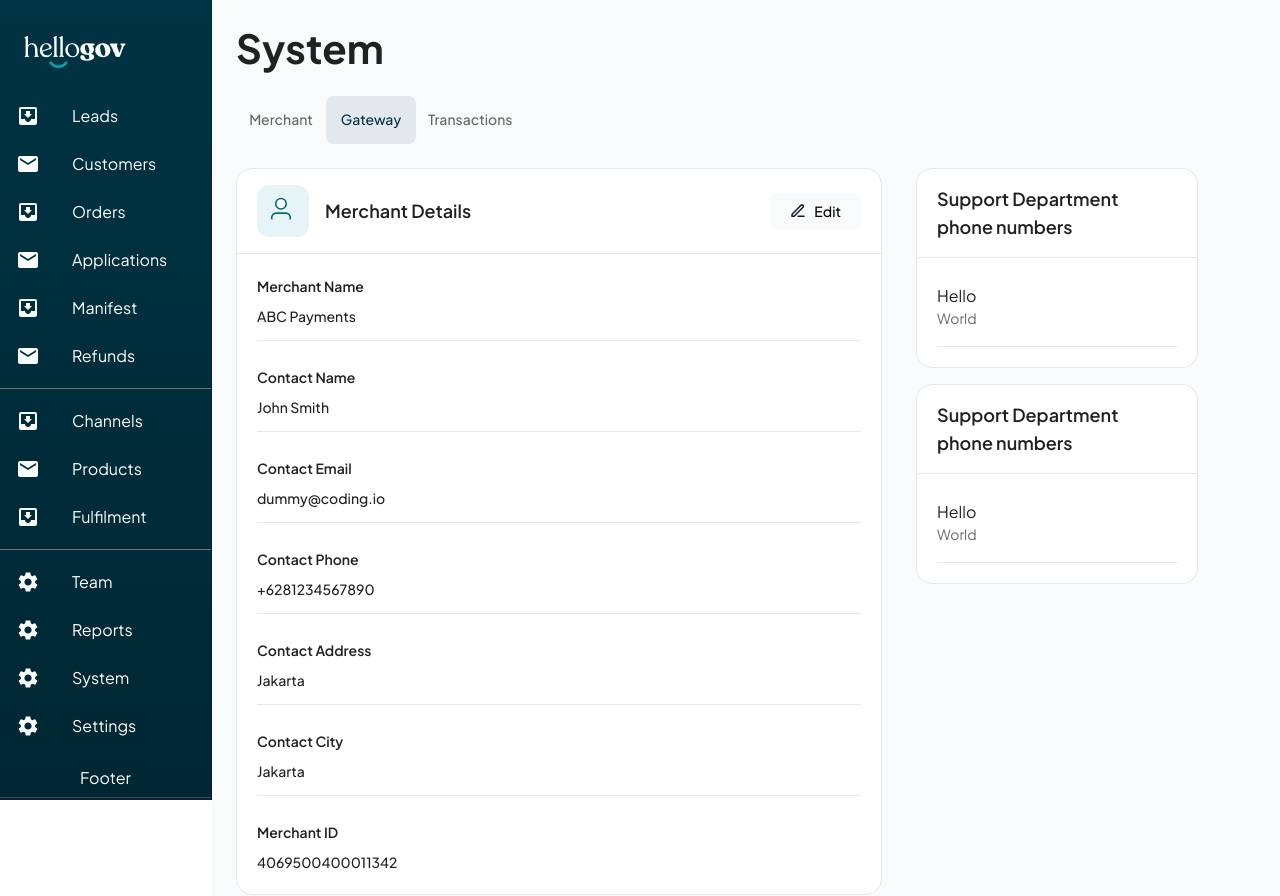
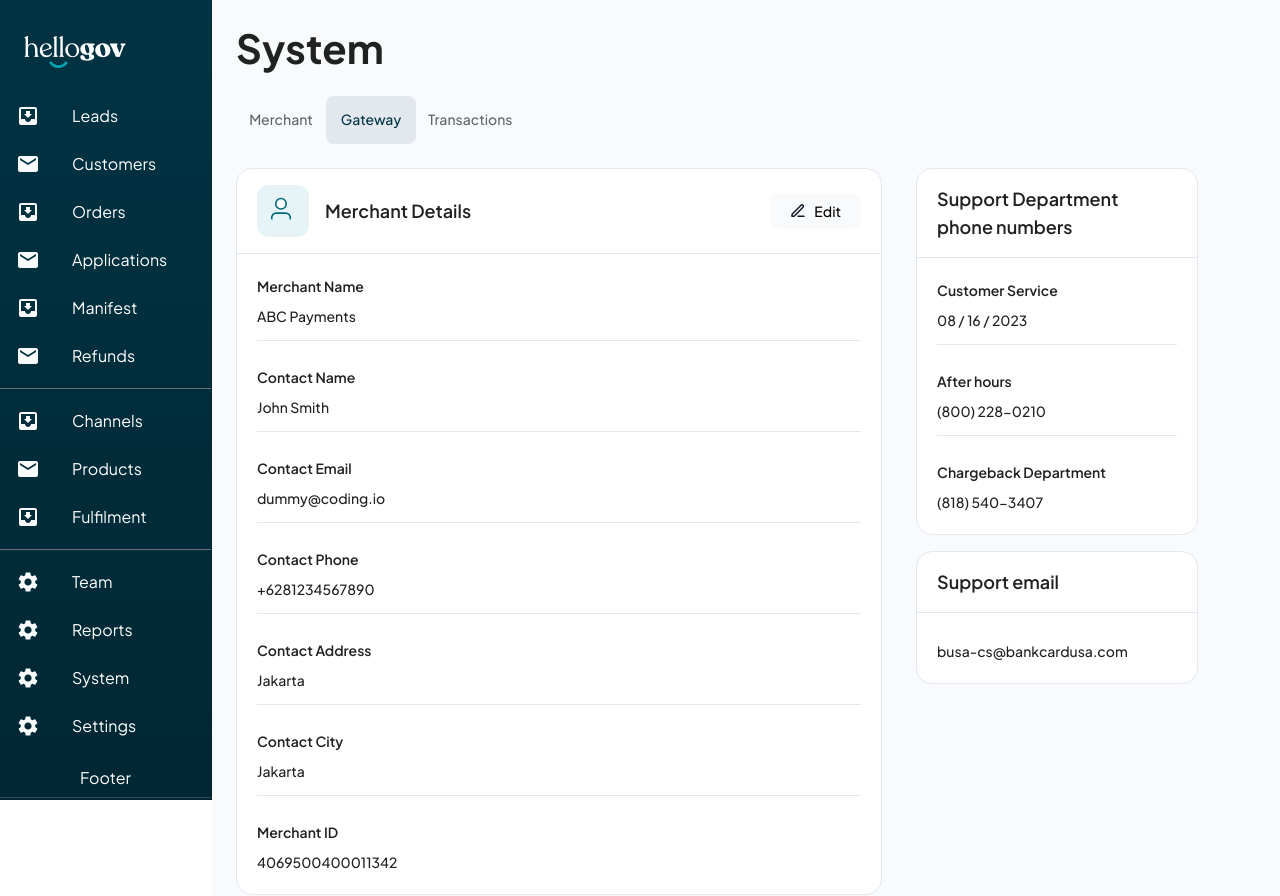
Before and after one commit to trimulabs/demo-project-asad, a Next.js app: page / in a window 1280 px wide. Both pictures are taken after a click on the tab "Gateway". Built offline with nearby package versions, Linux system fonts and the light colour scheme.

Commit message:
SideList also added and working fine.

```diff
--- a/src/components/Gateway.tsx
+++ b/src/components/Gateway.tsx
@@ -2,6 +2,16 @@ import React from 'react'
 import { Grid } from '@mui/material'
 import FormData from '@/components/FormData'
 import GenericList from '@/components/GenericList'
+
+const listData1 = [
+  { entity: 'Customer Service', content: '08 / 16 / 2023' },
+  { entity: 'After hours', content: '(800) 228-0210' },
+  { entity: 'Chargeback Department', content: '(818) 540-3407' },
+]
+const listData2 = [
+  // { entity: 'Merchant Name', content: 'busa-cs@bankcardusa.com' },
+  { content: 'busa-cs@bankcardusa.com' },
+]
 
 const Gateway = () => {
   return (
@@ -11,8 +21,11 @@ const Gateway = () => {
       </Grid>
 
       <Grid item gap={2} xl={4} lg={4} md={6} sm={12}>
-        <GenericList />
-        <GenericList />
+        <GenericList
+          title="Support Department phone numbers"
+          data={listData1}
+        />
+        <GenericList title="Support email" data={listData2} />
       </Grid>
     </Grid>
   )
--- a/src/components/GenericList.tsx
+++ b/src/components/GenericList.tsx
@@ -1,10 +1,19 @@
 import React from 'react'
-import { Box, List, ListItem, ListItemText, Typography } from '@mui/material'
-
+import { Box, Typography, Stack } from '@mui/material'
 import COLORS from '@/styles/colors'
 import theme from '@/styles/ThemeRegistry/theme'
 
-const GenericList = () => {
+interface DataObject {
+  entity?: string
+  content: string
+}
+
+interface GenericListProps {
+  title: string
+  data: DataObject[]
+}
+
+const GenericList: React.FC<GenericListProps> = ({ title, data }) => {
   return (
     <Box
       sx={{
@@ -21,22 +30,40 @@ const GenericList = () => {
           borderBottom: `1px solid var(--grayscale-200, ${COLORS.selected})`,
         }}
       >
-        <Typography variant="labelL">
-          Support Department phone numbers
-        </Typography>
+        <Typography variant="labelL">{title}</Typography>
       </Box>
 
-      <List sx={{ padding: theme.spacing(2.5) }}>
-        <ListItem
-          disablePadding={true}
-          sx={{
-            borderBottom: `1px solid var(--grayscale-200, ${COLORS.selected})`,
-            paddingBottom: theme.spacing(1.5),
-          }}
-        >
-          <ListItemText primary="Hello" secondary="World" />
-        </ListItem>
-      </List>
+      <Box sx={{ padding: theme.spacing(2.5) }}>
+        {data.map((item, index) => (
+          <Box
+            key={index}
+            sx={{
+              borderBottom:
+                index !== data.length - 1
+                  ? `1px solid var(--grayscale-200, ${COLORS.selected})`
+                  : 'none',
+              marginBottom:
+                index !== data.length - 1 ? theme.spacing(3) : 'none',
+            }}
+          >
+            <Stack
+              direction="column"
+              sx={{
+                paddingBottom:
+                  index !== data.length - 1 ? theme.spacing(1.5) : 'none',
+                gap: theme.spacing(0.75),
+              }}
+            >
+              <Box>
+                <Typography variant="labelS">{item.entity}</Typography>
+              </Box>
+              <Box>
+                <Typography variant="labelSS">{item.content}</Typography>
+              </Box>
+            </Stack>
+          </Box>
+        ))}
+      </Box>
     </Box>
   )
 }
```
